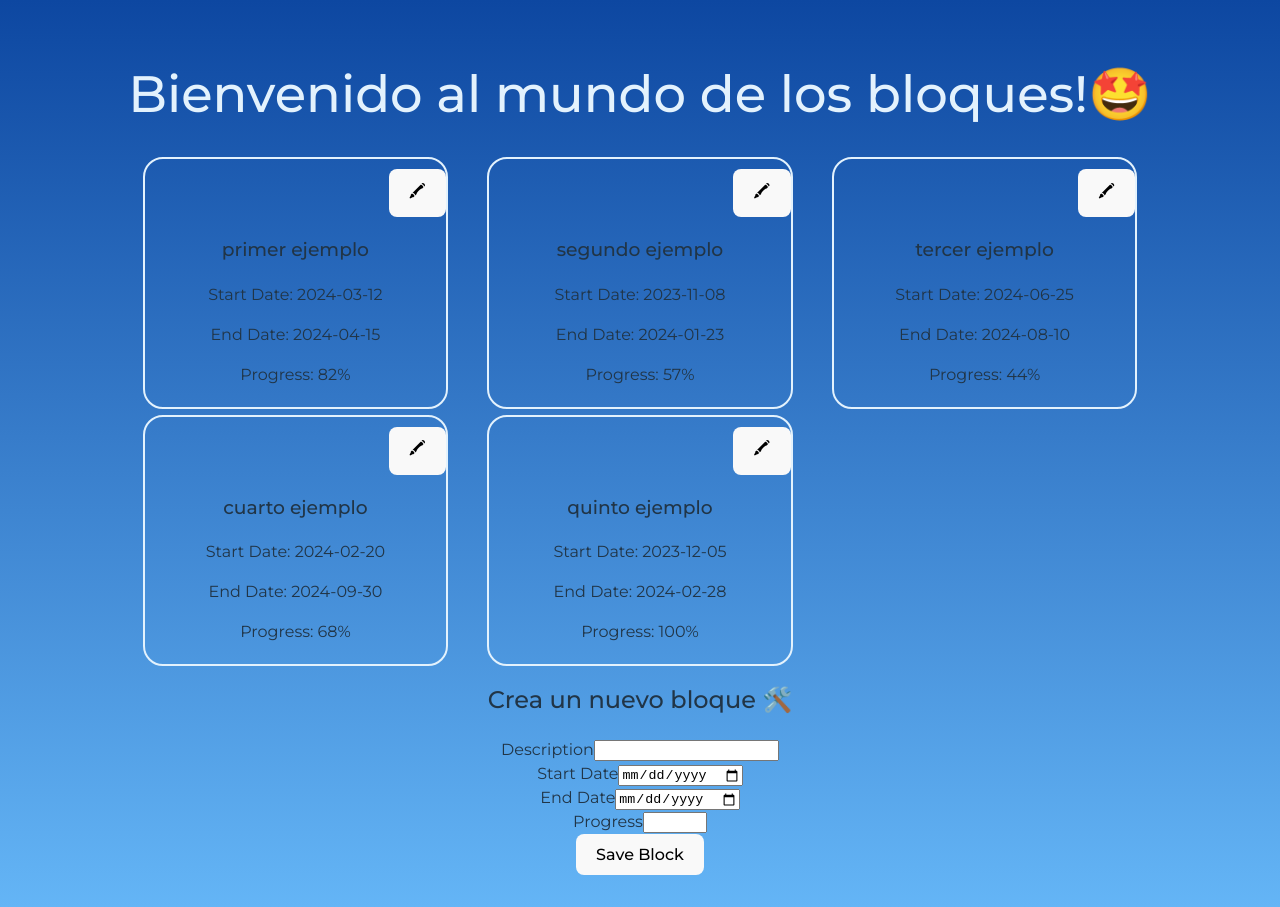
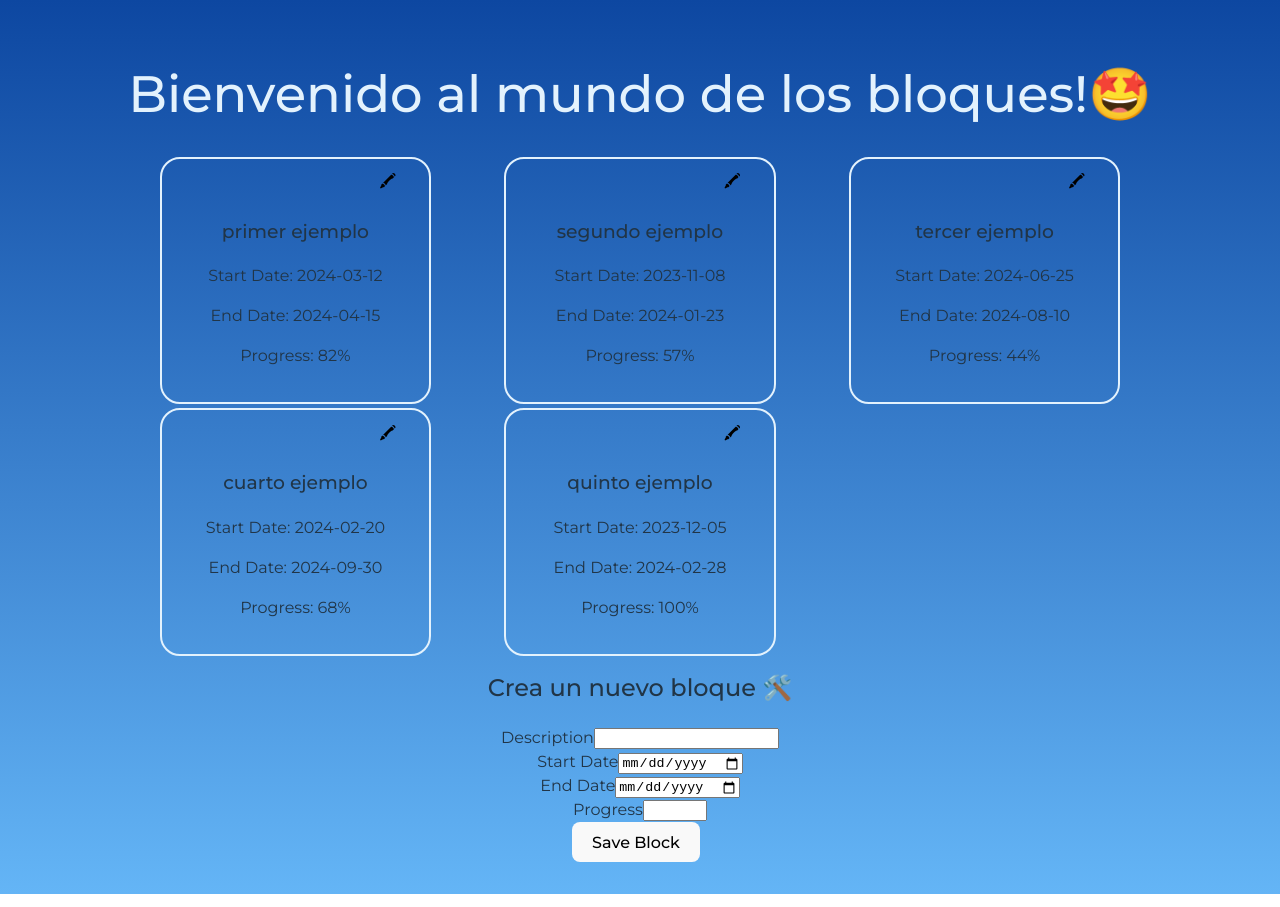
Before and after one commit to bimtrazer/tech-test, a React (Vite) app in the folder client/: page / in a window 1280 px wide. Built offline with nearby package versions, Linux system fonts and the light colour scheme; no server answers.

Commit message:
modificacion en card y en popup

```diff
--- a/client/src/components/BlockCard/BlockCard.jsx
+++ b/client/src/components/BlockCard/BlockCard.jsx
@@ -20,6 +20,7 @@ const BlockCard = ({ block }) => {
         <button
           onClick={handleEditClick}
           title="Editar Bloque"
+          className={styles.button}
         >
           🖍
         </button>
--- a/client/src/components/BlockCard/BlockCard.module.css
+++ b/client/src/components/BlockCard/BlockCard.module.css
@@ -1,12 +1,23 @@
 .container{
     border: solid 2px #E3F2FD;
     border-radius: 20px;
-    width: 90%;
+    width: 80%;
     height: 100%;
+    padding-bottom: 2px;
+    margin-bottom: 10px;
 }
 .buttonContainer{
     display: flex;
     justify-content: end;
-    width: 100%;
+    width: 95%;
     padding: 10px 15px 0 0;
 }
+.button{
+    display: flex;
+    justify-content: center;
+    text-align: center;
+    align-items: center;
+    width: 30px;
+    height: 30px;
+    background-color: transparent;
+}
--- a/client/src/components/EditBlockForm/EditBlockForm.jsx
+++ b/client/src/components/EditBlockForm/EditBlockForm.jsx
@@ -2,6 +2,7 @@ import React, { useState, useEffect } from "react";
 import { updateBlock } from "../../services/api";
 import Swal from "sweetalert2";
 import styles from "./EditBlockForm.module.css";
+
 const EditBlockForm = ({ block, onClose }) => {
   const [editedBlock, setEditedBlock] = useState(block);
   const [token, setToken] = useState("token");
@@ -52,6 +53,7 @@ const EditBlockForm = ({ block, onClose }) => {
   };
 
   return (
+    <div className={styles.container}>
       <div className={styles.popup}>
         <div>
           <button title="Eliminar bloque">🗑</button>
@@ -108,6 +110,7 @@ const EditBlockForm = ({ block, onClose }) => {
           <button type="submit">Update Block</button>
         </form>
       </div>
+    </div>
   );
 };
 
--- a/client/src/components/EditBlockForm/EditBlockForm.module.css
+++ b/client/src/components/EditBlockForm/EditBlockForm.module.css
@@ -1,13 +1,30 @@
+.container {
+  position: fixed;
+  top: 0;
+  left: 0;
+  width: 100%;
+  height: 100%;
+  background-color: rgba(0, 0, 0, 0.5);
+  display: flex;
+  justify-content: center;
+  align-items: center;
+  z-index: 999;
+}
+
 .popup {
-    position: fixed;
-    top: 50%;
-    left: 50%;
-    transform: translate(-50%, -50%);
-    background: white;
-    padding: 20px;
-    box-shadow: 0px 0px 10px rgba(0, 0, 0, 0.1);
-    z-index: 1000;
-  }
-  .description{
-    cursor: not-allowed;
-  }
+  background: #42A5F5;
+  color: #E3F2FD;
+  padding: 20px;
+  border-radius: 8px;
+  width: 100%;
+  max-width: 600px;
+  box-shadow: 0 4px 8px rgba(0, 0, 0, 0.2);
+}
+
+.description {
+  cursor: not-allowed;
+}
+
+button {
+  margin-right: 8px;
+}
```
Lines whose indentation alone changed are shown as unchanged.
